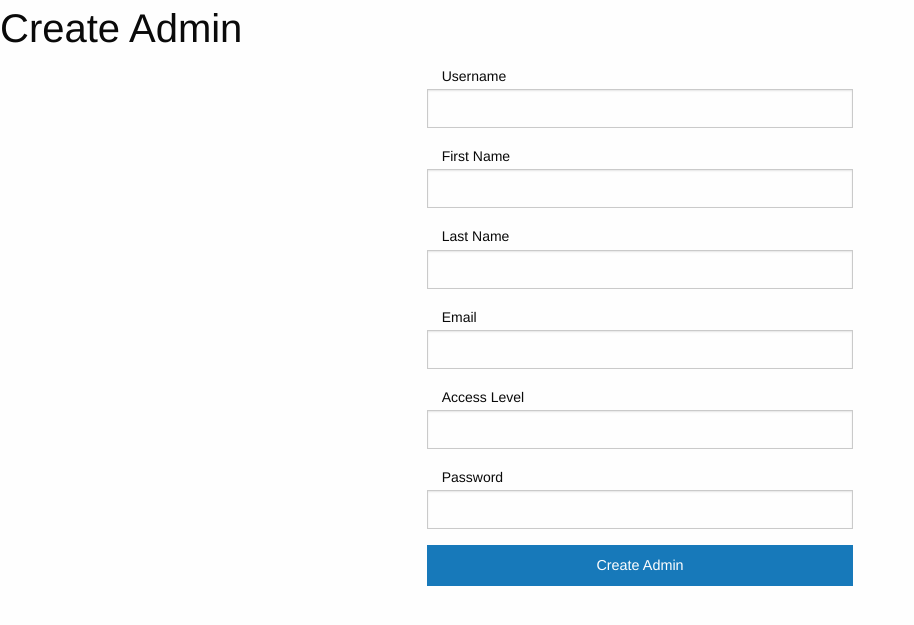
After one commit to spittis/pittis_pao_flomen_hause_priestman_fip, a PHP site: page /admin/createAdmin.php in a window 1280 px wide. The commit adds this page. Shown: the top 625 px of the page, without its empty margins (0-914 px from the left). Run offline with PHP 8.4, Linux system fonts and the light colour scheme; a user stored in the database is signed in; some libraries are stand-ins or nearby versions.

Commit message:
created Admin Create page

```diff
--- /dev/null
+++ b/admin/createAdmin.php
@@ -0,0 +1,60 @@
+<?php
+	require_once('scripts/config.php');
+    confirm_logged_in();
+
+    // $ID,$user,$fname,$lname,$email,$userLevel,$pass
+
+    if(isset($_POST['submit'])){
+        // $ID = trim($_POST['ID']);
+        $user = trim($_POST['user']);
+        $fname = trim($_POST['fname']);
+        $lname = trim($_POST['lname']);
+        $email = trim($_POST['email']);
+        $userLevel = trim($_POST['userLevel']);
+        $pass = trim($_POST['pass']);
+
+        // validation
+        if(empty($email)){
+            $message = 'Please fill required fields';
+        }else{
+
+            $result = createAdmin($user,$fname,$lname,$email,$userLevel,$pass);
+
+            $message = $result;
+        }
+    }
+?>
+<!DOCTYPE html>
+<html>
+<head>
+    <meta charset="utf-8">
+    <meta http-equiv="X-UA-Compatible" content="IE=edge">
+    <title>Create Admin</title>
+    <meta name="viewport" content="width=device-width, initial-scale=1">
+    <link rel="stylesheet" type="text/css" media="screen" href="../css/main.css">
+    <link rel="stylesheet" href="https://cdnjs.cloudflare.com/ajax/libs/foundation/6.5.1/css/foundation-float.css">
+    <!-- <script src="main.js"></script> -->
+</head>
+<body>
+    <?php if(!empty($message)): ?>
+	<p><?php echo $message; ?></p>
+	<?php endif;?>
+    <!-- $ID,$user,$fname,$lname,$email,$userLevel,$pass -->
+	<h2 class="">Create Admin</h2>
+    <form class="row small-4" action="createAdmin.php" method="post">
+        <label class="columns" for="user">Username</label>
+        <input class="columns" type="text" id="user" name="user" value="">
+        <label class="columns" for="fname">First Name</label>
+        <input class="columns" type="text" id="fname" name="fname" value="">
+        <label class="columns" for="lname">Last Name</label>
+        <input class="columns" type="text" id="lname" name="lname" value="">
+        <label class="columns" for="email">Email</label>
+        <input class="columns" type="text" id="email" name="email" value="">
+        <label class="columns" for="userLevel">Access Level</label>
+        <input class="columns" type="text" id="userLevel" name="userLevel" value="">
+        <label class="columns" for="pass">Password</label>
+        <input class="columns" type="password" id="pass" name="pass" value="">
+        <button class="columns button" type="submit" name="submit">Create Admin</button>
+    </form>
+</body>
+</html>
--- a/admin/scripts/config.php
+++ b/admin/scripts/config.php
@@ -3,4 +3,5 @@
 	// require_once('sign-up.php');
 	require_once('sessions.php');
 	require_once('functions.php');
+	require_once('user.php');
 ?>
--- /dev/null
+++ b/admin/scripts/user.php
@@ -0,0 +1,29 @@
+<?php
+
+function createAdmin($user,$fname,$lname,$email,$userLevel,$pass){
+		include('connect.php');
+
+		$create_user_query = 'INSERT INTO us01_users (user,fname,lname,email,userLevel,pass)';
+		$create_user_query .= ' VALUES(:user,:fname,:lname,:email,:userLevel,:pass)';
+
+		$create_user_set = $pdo->prepare($create_user_query);
+		$create_user_set->execute(
+			array(
+
+				':user'=>$user,
+				':fname'=>$fname,
+                ':lname'=>$lname,
+                ':email'=>$email,
+                ':userLevel'=>$userLevel,
+                ':pass'=>$pass
+			)
+		);
+
+		if($create_user_set->rowCount()){
+			redirect_to('admin.php');
+		}else{
+			$message = 'Your hiring practices have failed you.. this individual sucks...';
+			return $message;
+		}
+
+}
```
Also changed, not shown: admin/admin.php (+8 -0 lines).
